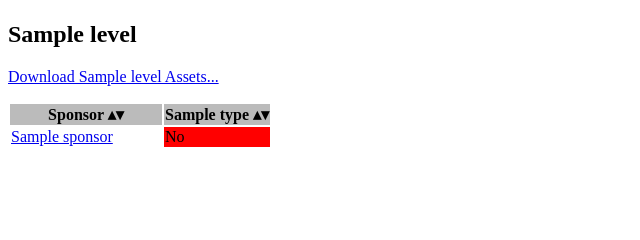
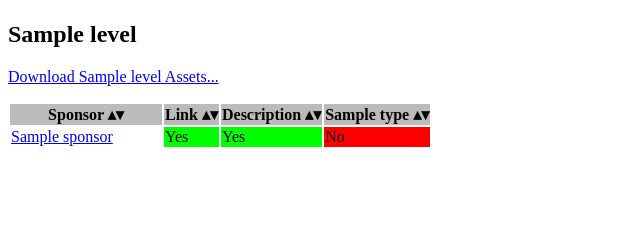
Before and after one commit to Auzzy/bfig-sponsor-tracker, a Flask app: template sponsortracker/templates/marketing-home.html in a window 1280 px wide. Shown: the part 144-384 px from the top of the page, without its empty margins (0-640 px from the left). Run offline with Flask 2, Linux system fonts and the light colour scheme; the template is opened without the code that fills it: most values are stand-ins (such as "Sample title", 1, 10 or a date in 2020); parts of the project's set-up code (start-up, migrations or seed data) failed here and were passed over; some libraries are stand-ins or nearby versions.

Commit message:
Add  description and link to the marketing page

```diff
--- a/sponsortracker/templates/asset-table.html
+++ b/sponsortracker/templates/asset-table.html
@@ -41,6 +41,8 @@
         <thead>
             <tr>
                 <th style="min-width:150px;">Sponsor</th>
+                <th>Link</th>
+                <th>Description</th>
                 {% for asset_type in asset_types %}
                 <th>{{ asset_type.label }}</th>
                 {% endfor %}
@@ -50,6 +52,19 @@
             {% for deal in deals %}
             <tr>
                 <td><a href="{{ url_for('sponsor_info', id=deal.sponsor.id) }}">{{ deal.sponsor.name }}</a></td>
+
+                {% if deal.sponsor.link %}
+                <td style="background-color: #00FF00;">Yes</td>
+                {% else %}
+                <td style="background-color: #FF0000;">No</td>
+                {% endif %}
+
+                {% if deal.sponsor.description %}
+                <td style="background-color: #00FF00;">Yes</td>
+                {% else %}
+                <td style="background-color: #FF0000;">No</td>
+                {% endif %}
+
                 {% for asset_type in asset_types %}
                 {% if deal.assets_by_type.get(asset_type) %}
                 <td style="background-color: #00FF00;">Yes</td>
```
